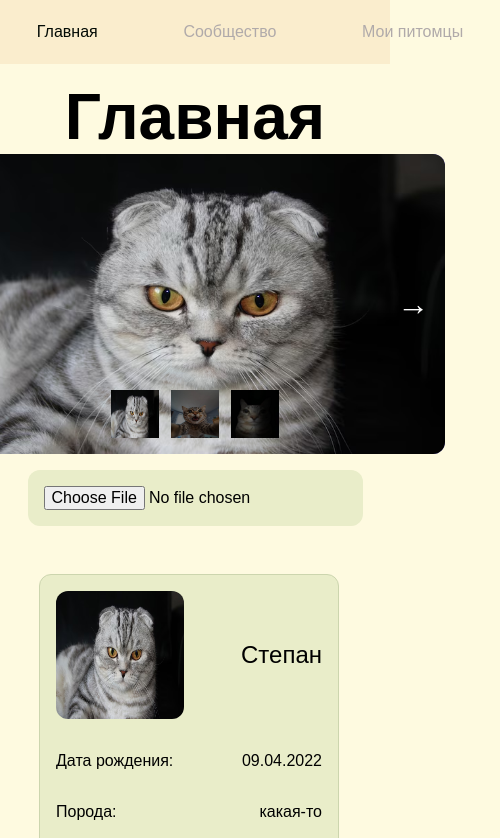
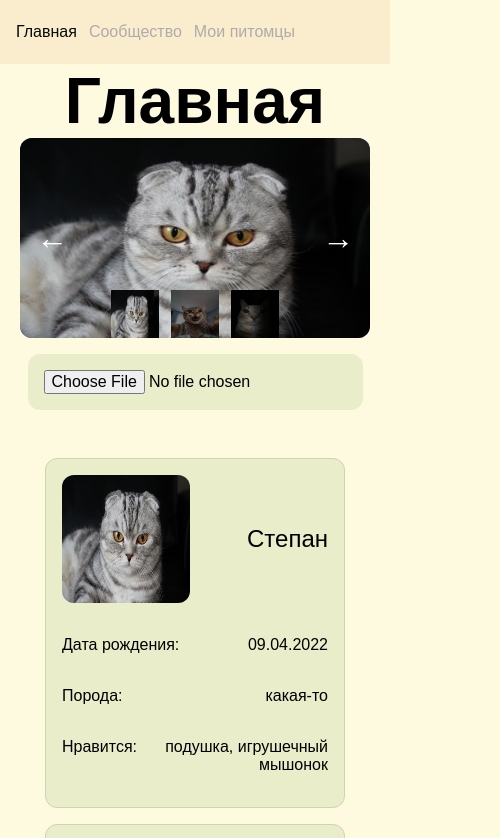
Before and after one commit to Ev-geek-niy/Animal-Site, a website built with Vite: page index.html in a window 390 px wide. Shown: the top 838 px of the page, 500 px wide, since content can reach past the window. Built offline with nearby package versions, Linux system fonts and the light colour scheme.

Commit message:
Верстка адаптирована под телефоны и планшеты
- Добавлены медиа запросы для телефонов с экранами < 480px ширины (Большинство смартфонов)
- Доработаны базовые стили чтобы исправить ошибки на пограничных значениях для типа планшетов (~760px)

```diff
--- a/css/slider.css
+++ b/css/slider.css
@@ -4,7 +4,13 @@
     height: 300px;
     background: #6e60d8;
     border-radius: 12px;
+}
 
+@media (max-width: 480px) {
+    .slider {
+        width: 350px;
+        height: 200px;
+    }
 }
 
 .slider .slide {
@@ -71,6 +77,12 @@
     gap: 12px;
 }
 
+@media (max-width: 480px) {
+    .slider-counter {
+        bottom: 0;
+    }
+}
+
 .slider-counter > .dot {
     width: 8px;
     height: 8px;
--- a/css/style.css
+++ b/css/style.css
@@ -33,6 +33,13 @@ label > input {
     padding: 1rem 0;
 }
 
+@media (max-width: 480px) {
+    .container {
+        width: 100vw;
+        padding: 0;
+    }
+}
+
 .btn {
     display: inline-block;
     background-color: var(--accent);
@@ -58,6 +65,12 @@ label > input {
     background-color: var(--primary);
 }
 
+@media (max-width: 480px) {
+    .header {
+        width: 100%;
+    }
+}
+
 .header-left {
     display: flex;
     width: 500px;
@@ -65,6 +78,14 @@ label > input {
     justify-content: space-around;
     float: left;
     align-items: center;
+}
+
+@media (max-width: 480px) {
+    .header-left {
+        width: 100%;
+        justify-content: left;
+        padding-left: 1rem;
+    }
 }
 
 .header-title {
@@ -110,9 +131,16 @@ label > input {
     display: flex;
     flex-direction: row;
     flex-wrap: wrap;
-    justify-content: space-between;
+    justify-content: center;
     position: relative;
     gap: 1rem;
+}
+
+@media (max-width: 480px) {
+    .animal-section-content {
+        flex-direction: column;
+        flex-wrap: nowrap;
+    }
 }
 
 .animal-card {
@@ -200,3 +228,7 @@ label > input {
 .horizontal-line {
     border-bottom: 1px solid var(--inactive-text);
 }
+
+.form-btn {
+    margin-bottom: 1rem;
+}
```
